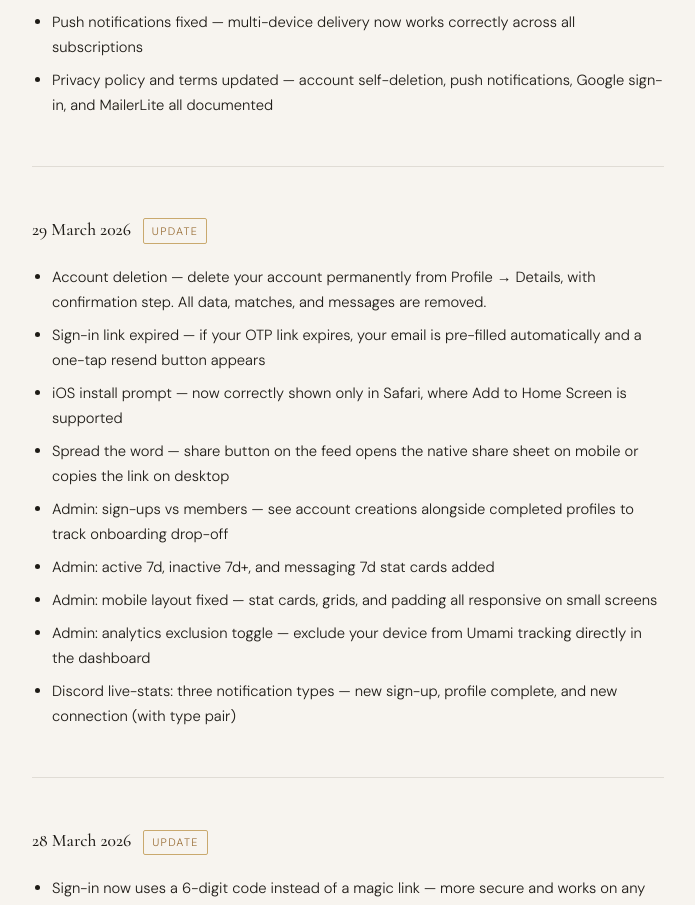
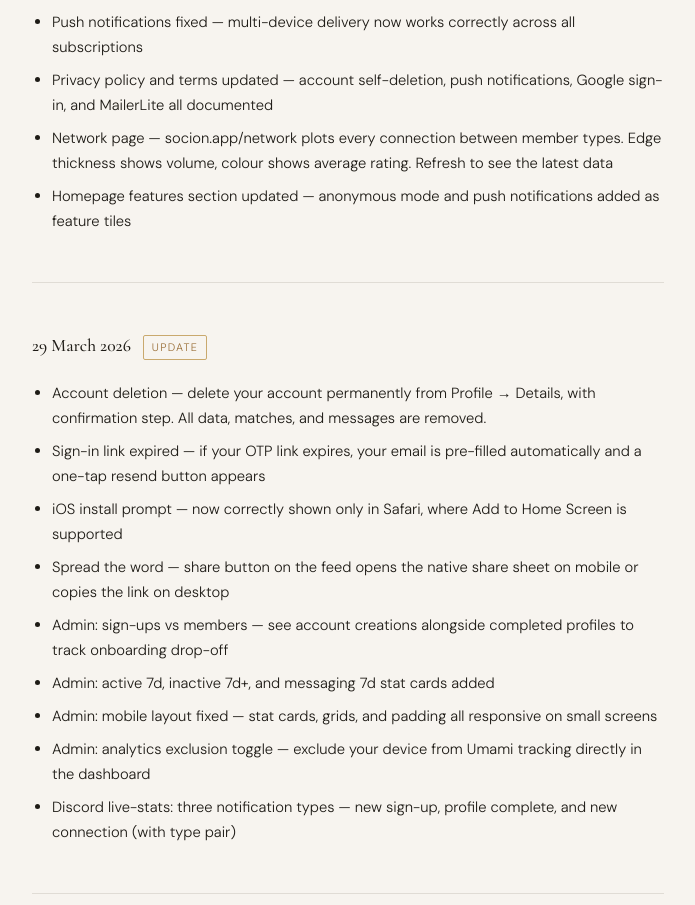
Before and after one commit to sstern42/socionics-match, a React (Vite) app: page /changelog in a window 1280 px wide. Shown: the part 884-1789 px from the top of the page, without its empty margins (292-987 px from the left). Built offline with nearby package versions, Linux system fonts and the light colour scheme; no server answers.

Commit message:
Add files via upload

```diff
--- a/src/pages/Changelog.jsx
+++ b/src/pages/Changelog.jsx
@@ -17,6 +17,8 @@ export const ENTRIES = [
       'Bio hint — bio is visible even in anonymous mode; keep it vague if you prefer privacy',
       'Push notifications fixed — multi-device delivery now works correctly across all subscriptions',
       'Privacy policy and terms updated — account self-deletion, push notifications, Google sign-in, and MailerLite all documented',
+      'Network page — socion.app/network plots every connection between member types. Edge thickness shows volume, colour shows average rating. Refresh to see the latest data',
+      'Homepage features section updated — anonymous mode and push notifications added as feature tiles',
     ],
   },
   {
```
